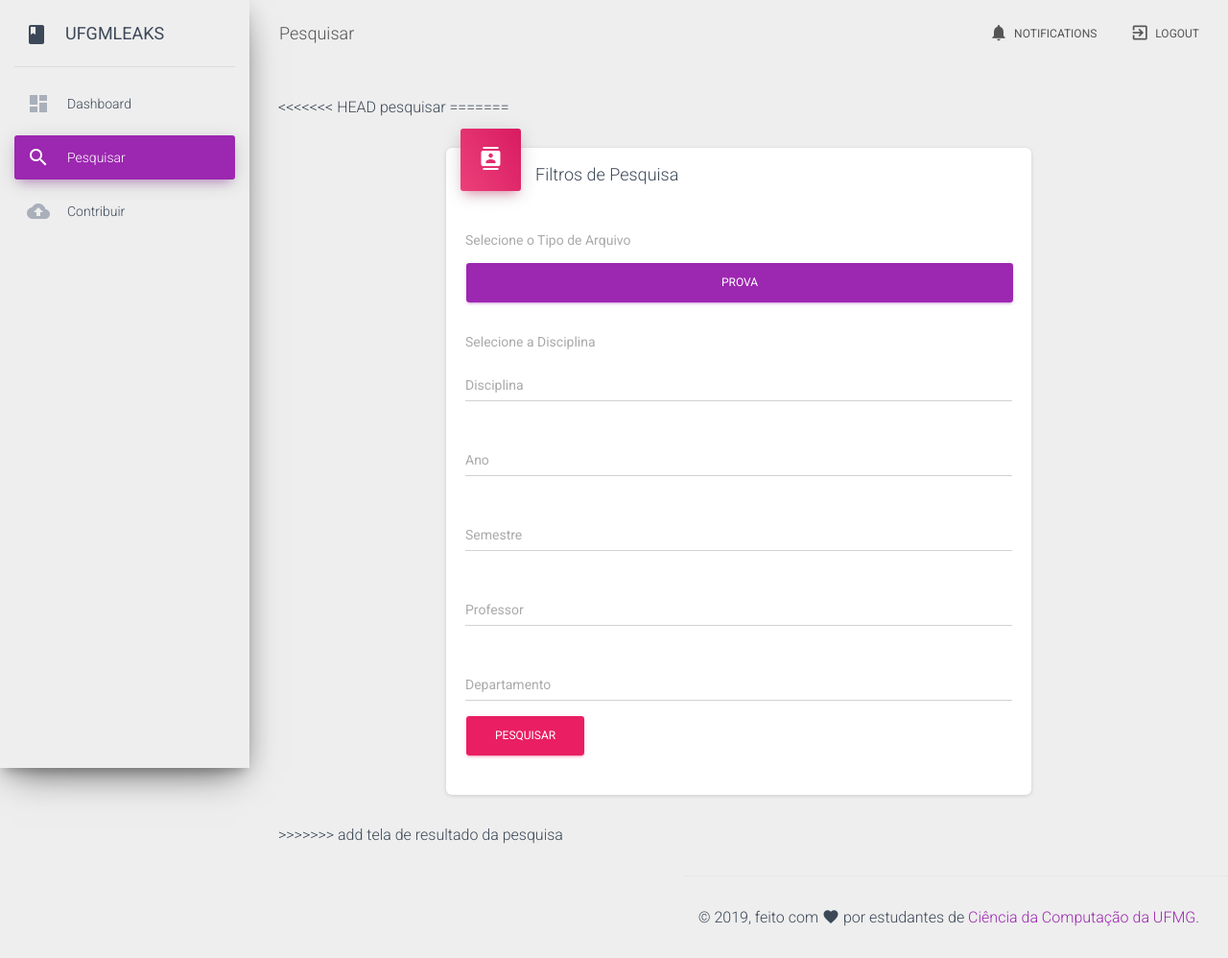
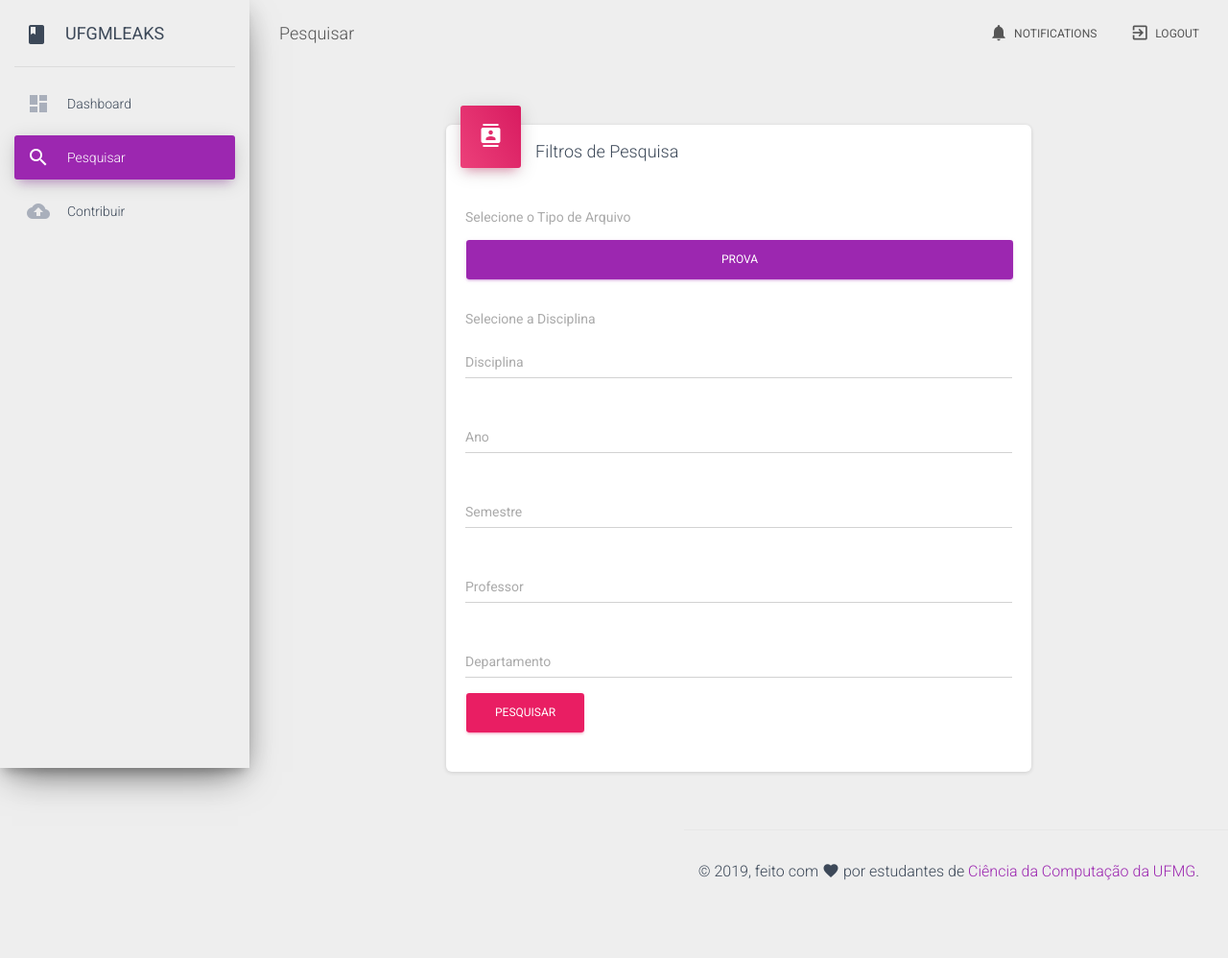
Before and after one commit to brenopoggiali/UfmgLeaks, a Flask app: page /pesquisar in a window 1280 px wide. Shown: the whole page at 96% size. After the commit the page ends 917 px from the top, so only its background shows below. Run offline with Flask 2, Linux system fonts and the light colour scheme; the visitor is signed in with stand-in values (Sample User, id 1); data comes from the database, SQL or seed files in the repository; some libraries are stand-ins or nearby versions.

Commit message:
Get full application

```diff
--- a/templates/contribuir.html
+++ b/templates/contribuir.html
@@ -63,7 +63,8 @@
         <label> Selecione o Arquivo a ser enviado </label> <br />
         <input type="file" name=fileUpload id="fileUpload">
 
-        <br /><br />
+        <br />
+        <br />
         <label>Tipo</label>
 
         <select name="tipoArquivo" class="btn btn-primary btn-block">
--- a/templates/pesquisar.html
+++ b/templates/pesquisar.html
@@ -29,9 +29,6 @@
 {% endblock %}
 
 {% block content %}
-<<<<<<< HEAD
-    pesquisar
-=======
 <!DOCTYPE html>
 <html lang="en">
 
@@ -100,5 +97,4 @@
   </div>
 </div>
 
->>>>>>> add tela de resultado da pesquisa
 {% endblock %}
```
